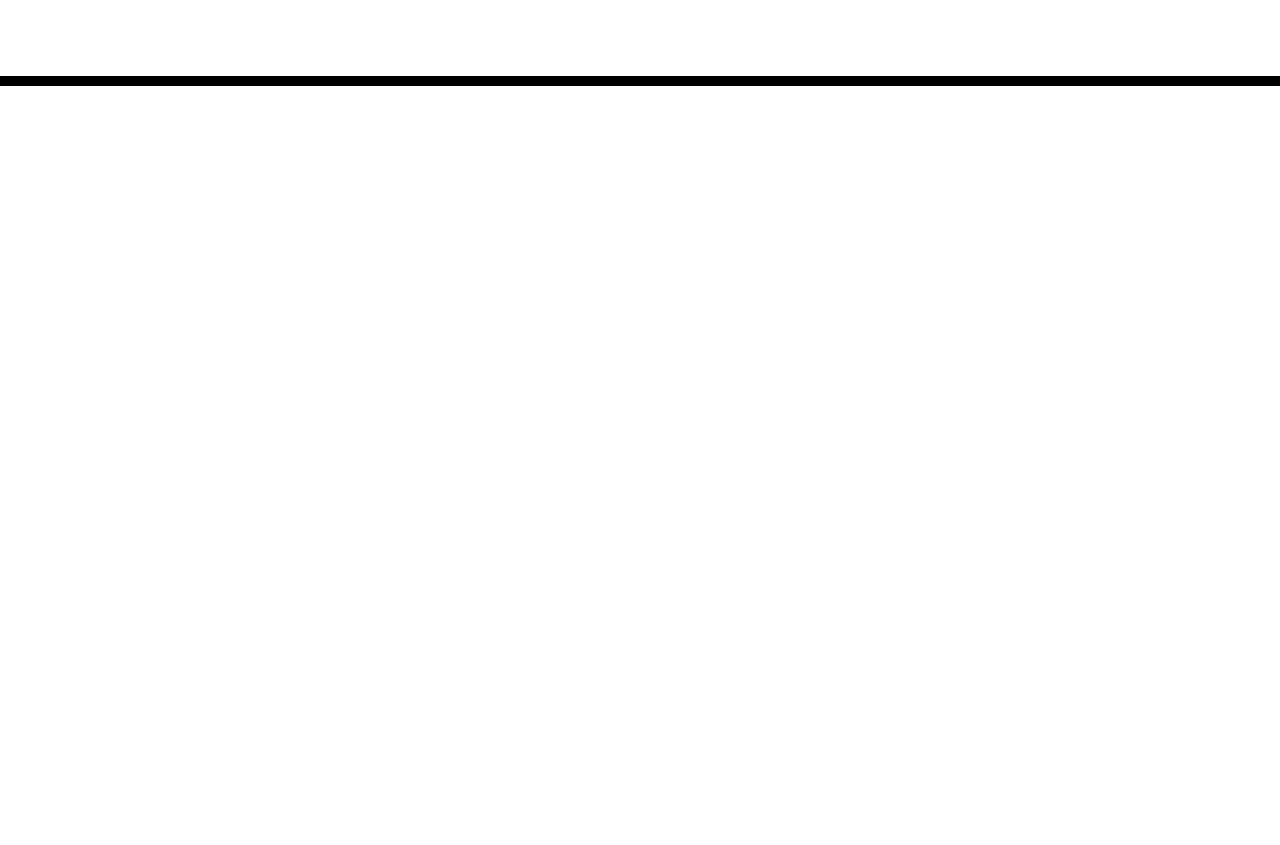
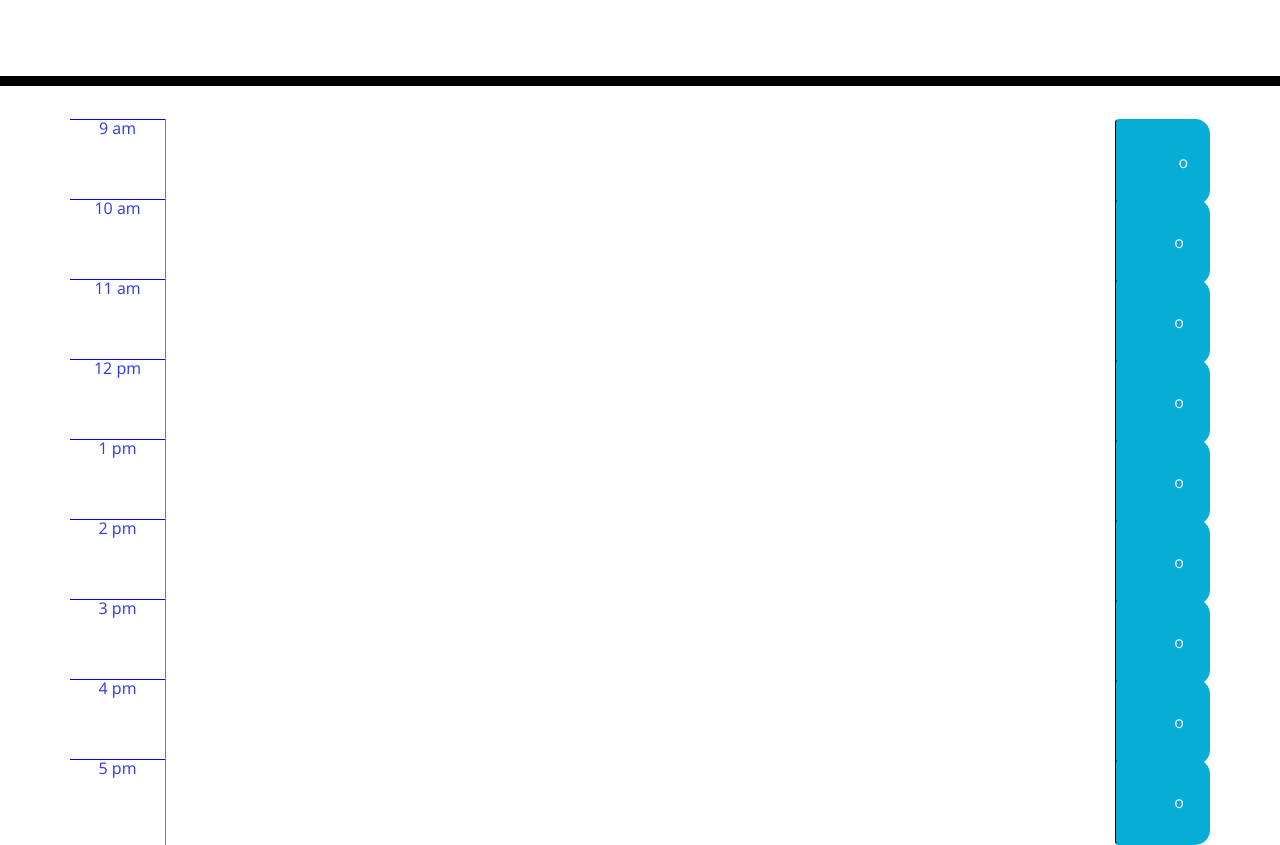
Before and after one commit to penaone/Scheduler, a plain HTML site: page index.html in a window 1280 px wide. Shown: the part 182-1027 px from the top of the page. Before the commit the page ends 800 px from the top, so only its background shows below. Drawn offline with nearby package versions, Linux system fonts and the light colour scheme.

Commit message:
stylesheet updated

```diff
--- a/assets/style.css
+++ b/assets/style.css
@@ -1,3 +1,9 @@
+:root {
+  --blue: blue;
+  --edge: #06AED5;
+  --secondary:#2c38e6;
+
+}
 body {
   font-family: 'Open Sans', sans-serif;
   font-size: 16px;
@@ -9,14 +15,14 @@ textarea{
   border: none;
   resize: none;
   color: #000000;
-  border-left: 1px solid black;
+  border-left: 1px solid var(--edge);
   padding: 10px;
 }
 
 .jumbotron {
   text-align: center;
   background-color: transparent;
-  color: black;
+  color: var(--blue);
   border-radius: 0;
   border-bottom: 10px solid black;
 }
@@ -38,8 +44,8 @@ textarea{
 
 .hour {
   background-color: #ffffff;
-  color: #000000;
-  border-top: 1px dashed #000000;
+  color: #2c38e6;
+  border-top: 1px solid var(--blue);
 }
 
 .past {
--- a/index.html
+++ b/index.html
@@ -1,23 +1,14 @@
 <!DOCTYPE html>
 <html lang="en">
+
 <head>
   <meta charset="UTF-8" />
   <meta name="viewport" content="width=device-width, initial-scale=1.0" />
   <meta http-equiv="X-UA-Compatible" content="ie=edge" />
-    <link
-      rel="stylesheet"
-      href="https://stackpath.bootstrapcdn.com/bootstrap/4.3.1/css/bootstrap.min.css"
-    />
-    <link
-      rel="stylesheet"
-      href="https://use.fontawesome.com/releases/v5.8.1/css/all.css"
-      integrity="sha384-50oBUHEmvpQ+1lW4y57PTFmhCaXp0ML5d60M1M7uH2+nqUivzIebhndOJK28anvf"
-      crossorigin="anonymous"
-    />
-    <link
-      href="https://fonts.googleapis.com/css?family=Open+Sans&display=swap"
-      rel="stylesheet"
-    />
+  <link rel="stylesheet" href="https://stackpath.bootstrapcdn.com/bootstrap/4.3.1/css/bootstrap.min.css" />
+  <link rel="stylesheet" href="https://use.fontawesome.com/releases/v5.8.1/css/all.css"
+    integrity="sha384-50oBUHEmvpQ+1lW4y57PTFmhCaXp0ML5d60M1M7uH2+nqUivzIebhndOJK28anvf" crossorigin="anonymous" />
+  <link href="https://fonts.googleapis.com/css?family=Open+Sans&display=swap" rel="stylesheet" />
   <link rel="stylesheet" href="./assets/style.css" />
   <title>Work Day Scheduler</title>
 </head>
@@ -30,9 +21,75 @@
   </header>
   <div class="container">
     <!-- Timeblocks go here -->
+
+    <div class="row time-block" data-hour="9">
+      <div class="col-2 col-lg-1 hour">9 am</div>
+      <textarea class="col-8 col-lg-10"></textarea>
+        <button class=" col-2 col-lg-1 btn btn-block saveBtn">
+          o
+        </button>
+    </div>
+    <div class="row time-block" data-hour="10">
+      <div class="col-2 col-lg-1 hour">10 am</div>
+      <textarea class="col-8 col-lg-10"></textarea>
+      <button class=" col-2 col-lg-1 btn btn-block saveBtn">
+        o
+      </button>
+
+    </div>
+    <div class="row time-block" data-hour="11">
+      <div class="col-2 col-lg-1 hour">11 am</div>
+      <textarea class="col-8 col-lg-10"></textarea>
+      <button class=" col-2 col-lg-1 btn btn-block saveBtn">
+        o
+      </button>
+    </div>
+    <div class="row time-block" data-hour="12">
+      <div class="col-2 col-lg-1 hour">12 pm</div>
+      <textarea class="col-8 col-lg-10"></textarea>
+      <button class=" col-2 col-lg-1 btn btn-block saveBtn">
+        o
+      </button>
+    </div>
+    <div class="row time-block" data-hour="13">
+      <div class="col-2 col-lg-1 hour">1 pm</div>
+      <textarea class="col-8 col-lg-10"></textarea>
+      <button class=" col-2 col-lg-1 btn btn-block saveBtn">
+        o
+      </button>
+    </div>
+    <div class="row time-block" data-hour="14">
+      <div class="col-2 col-lg-1 hour">2 pm</div>
+      <textarea class="col-8 col-lg-10"></textarea>
+      <button class=" col-2 col-lg-1 btn btn-block saveBtn">
+        o
+      </button>
+    </div>
+    <div class="row time-block" data-hour="15">
+      <div class="col-2 col-lg-1 hour">3 pm</div>
+      <textarea class="col-8 col-lg-10"></textarea>
+      <button class=" col-2 col-lg-1 btn btn-block saveBtn">
+        o
+      </button>
+    </div>
+    <div class="row time-block" data-hour="16">
+      <div class="col-2 col-lg-1 hour">4 pm</div>
+      <textarea class="col-8 col-lg-10"></textarea>
+      <button class=" col-2 col-lg-1 btn btn-block saveBtn">
+        o
+      </button>
+    </div>
+    <div class="row time-block" data-hour="17">
+      <div class="col-2 col-lg-1 hour">5 pm</div>
+      <textarea class="col-8 col-lg-10"></textarea>
+      <button class=" col-2 col-lg-1 btn btn-block saveBtn">
+        o
+      </button>
+    </div>
   </div>
 
   <script src="https://code.jquery.com/jquery-3.4.1.min.js"></script>
   <script src="https://cdnjs.cloudflare.com/ajax/libs/moment.js/2.24.0/moment.min.js"></script>
 </body>
+
 </html>
```
Lines whose indentation alone changed are shown as unchanged.
